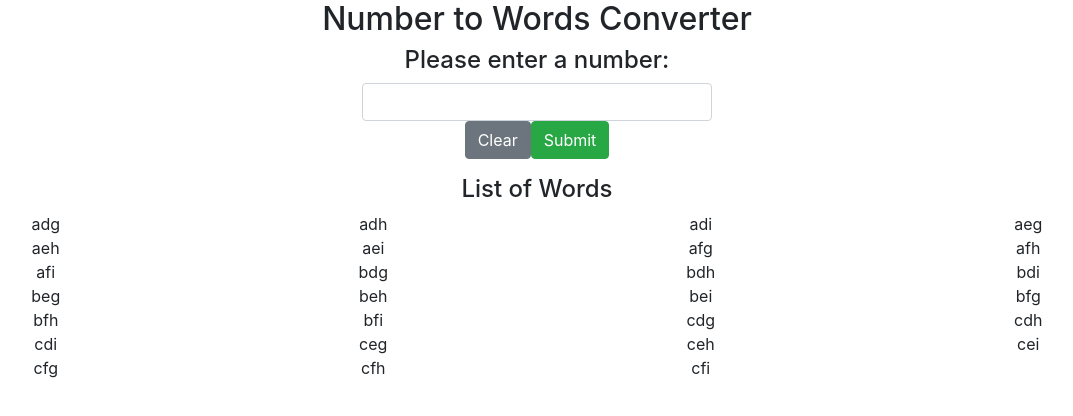
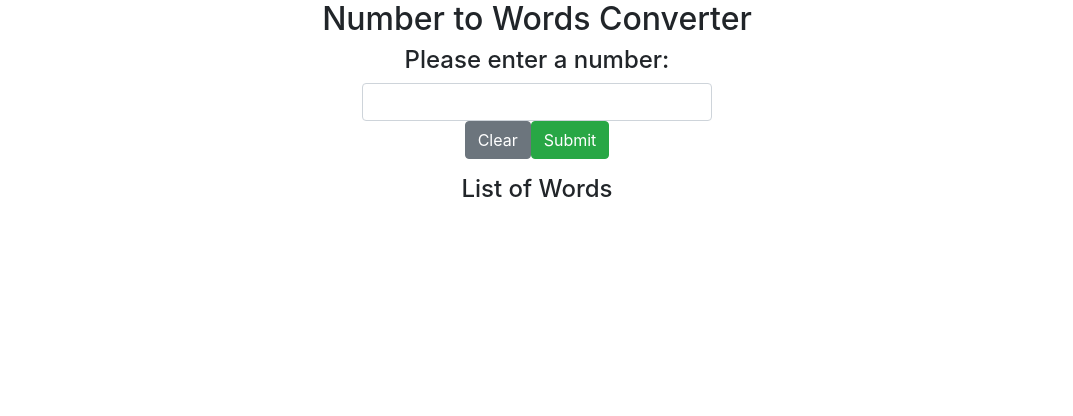
Before and after one commit to ProstoBoris/number-to-words-converter, a React (Create React App) app: page / in a window 1280 px wide. Shown: the top 416 px of the page, without its empty margins (103-1176 px from the left). Built offline with nearby package versions, Linux system fonts and the light colour scheme.

Commit message:
Connect user input with data processing

```diff
--- a/src/DataProcessing.js
+++ b/src/DataProcessing.js
@@ -11,15 +11,16 @@ const keypadMapping = [
     ['w', 'x', 'y', 'z']
 ];
 
-export function getAllWords(numberArray) {
-    var letters = [];
-    for (let i = 0; i < numberArray.length; i++) {
-        letters.push(keypadMapping[numberArray[i]]);
+export function getAllWords(numbers) {
+    const numberStr = numbers.toString();
+    let letters = [];
+    for (let i = 0; i < numberStr.length; i++) {
+        letters.push(keypadMapping[numberStr[i]]);
     }
 
     let progress = 0;
     let current_word = '';
-    let limit = numberArray.length;
+    let limit = numberStr.length;
     let found_words = [];
 
     const wordArray = wordGenerator(letters, progress, current_word, limit, found_words);
--- a/src/containers/InputPage.js
+++ b/src/containers/InputPage.js
@@ -2,9 +2,14 @@ import React, { Component } from 'react';
 import { getAllWords } from '../DataProcessing';
 
 class InputPage extends Component {
+    state = { inputValue: '' };
 
-    componentDidMount() {
-        const words = getAllWords([2, 3, 4]);
+    updateInputValue = (event) => {
+        this.setState({ inputValue: event.target.value });
+    }
+
+    submitNumbers = () => {
+        const words = getAllWords(this.state.inputValue);
         this.sendData(words);
     }
 
```
